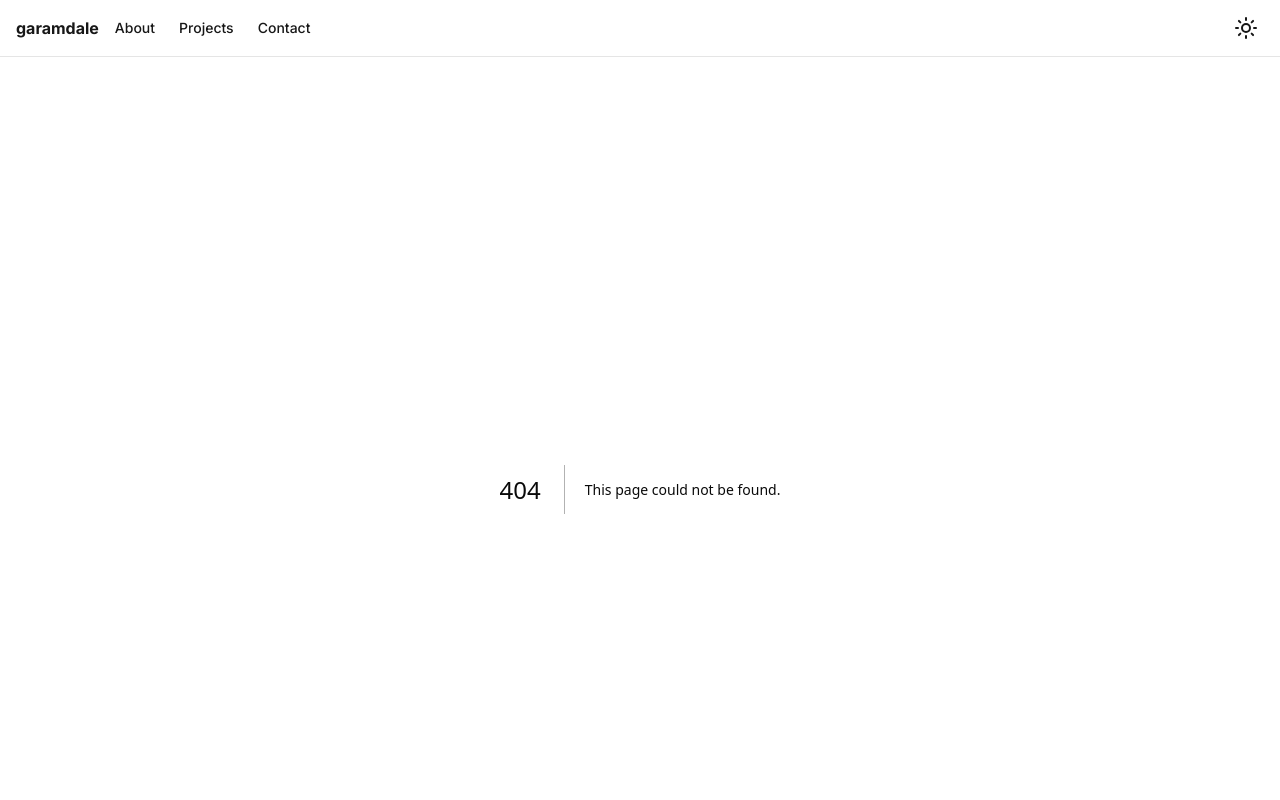
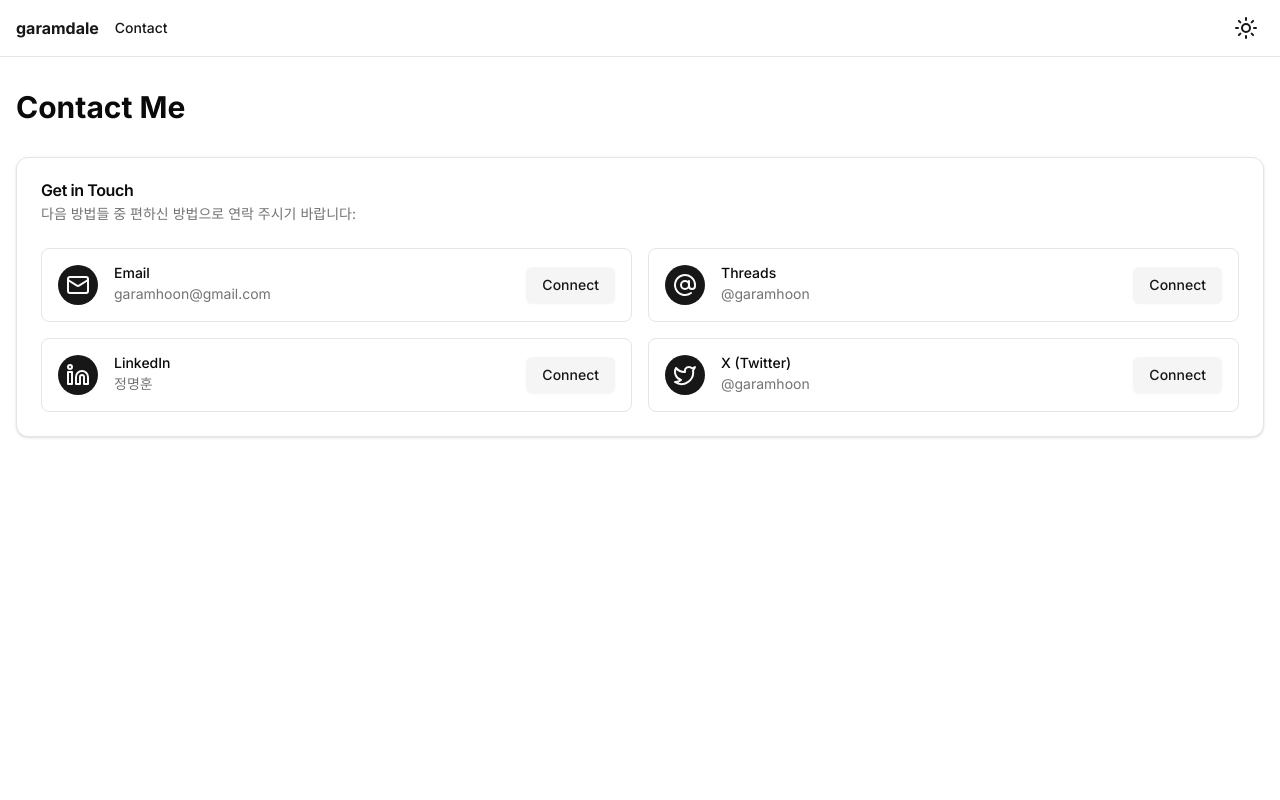
Before and after one commit to garamhoon/garamdale, a Next.js app: page /contact in a window 1280 px wide. Before the commit this address had no page. Shown: the top 800 px of the page. Built offline with nearby package versions, Linux system fonts and the light colour scheme.

Commit message:
Contact 수정

```diff
--- /dev/null
+++ b/src/app/contact/page.tsx
@@ -0,0 +1,71 @@
+import Link from 'next/link';
+import { Mail, Twitter, LinkedinIcon } from 'lucide-react';
+import { AtSign } from 'lucide-react';
+import { Card, CardContent, CardDescription, CardHeader, CardTitle } from '@/components/ui/card';
+import { Button } from '@/components/ui/button';
+
+export default function ContactPage() {
+  const contactMethods = [
+    {
+      icon: <Mail className="h-6 w-6" />,
+      name: 'Email',
+      value: 'garamhoon@gmail.com',
+      href: 'mailto:garamhoon@gmail.com',
+    },
+    {
+      icon: <AtSign className="h-6 w-6" />,
+      name: 'Threads',
+      value: '@garamhoon',
+      href: 'https://www.threads.net/@garamhoon',
+    },
+    {
+      icon: <LinkedinIcon className="h-6 w-6" />,
+      name: 'LinkedIn',
+      value: '정명훈',
+      href: 'https://www.linkedin.com/in/m-h-jung/',
+    },
+    {
+      icon: <Twitter className="h-6 w-6" />,
+      name: 'X (Twitter)',
+      value: '@garamhoon',
+      href: 'https://twitter.com/garamhoon',
+    },
+  ];
+
+  return (
+    <section className="container mx-auto">
+      <h1 className="mb-8 text-3xl font-bold">Contact Me</h1>
+      <Card className="mb-8">
+        <CardHeader>
+          <CardTitle>Get in Touch</CardTitle>
+          <CardDescription>다음 방법들 중 편하신 방법으로 연락 주시기 바랍니다:</CardDescription>
+        </CardHeader>
+        <CardContent>
+          <div className="grid gap-4 sm:grid-cols-2">
+            {contactMethods.map((method, index) => (
+              <div key={index} className="flex items-center space-x-4 rounded-lg border p-4">
+                <div className="flex h-10 w-10 items-center justify-center rounded-full bg-primary text-primary-foreground">
+                  {method.icon}
+                </div>
+                <div className="flex-1 space-y-1">
+                  <p className="text-sm font-medium leading-none">{method.name}</p>
+                  <p className="text-sm text-muted-foreground">{method.value}</p>
+                </div>
+                <Button asChild variant="secondary">
+                  <Link
+                    href={method.href}
+                    target="_blank"
+                    rel="noopener noreferrer"
+                    aria-label={`Contact via ${method.name}`}
+                  >
+                    Connect
+                  </Link>
+                </Button>
+              </div>
+            ))}
+          </div>
+        </CardContent>
+      </Card>
+    </section>
+  );
+}
--- a/src/components/Navbar.tsx
+++ b/src/components/Navbar.tsx
@@ -19,8 +19,6 @@ const Navbar: React.FC = () => {
               <span className="font-bold sm:inline-block">garamdale</span>
             </Link>
             <nav className="flex items-center space-x-6 text-sm font-medium">
-              <Link href="/about">About</Link>
-              <Link href="/projects">Projects</Link>
               <Link href="/contact">Contact</Link>
             </nav>
           </div>
```
